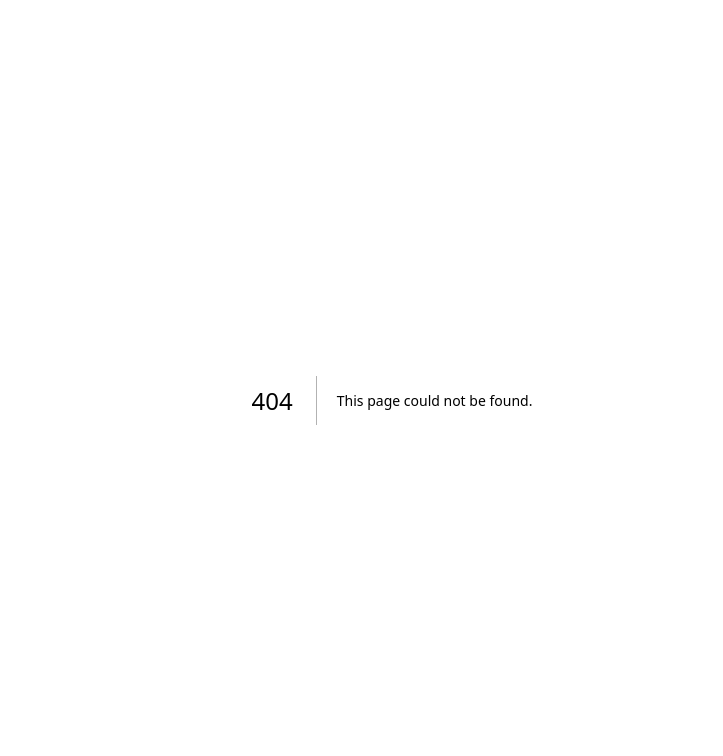
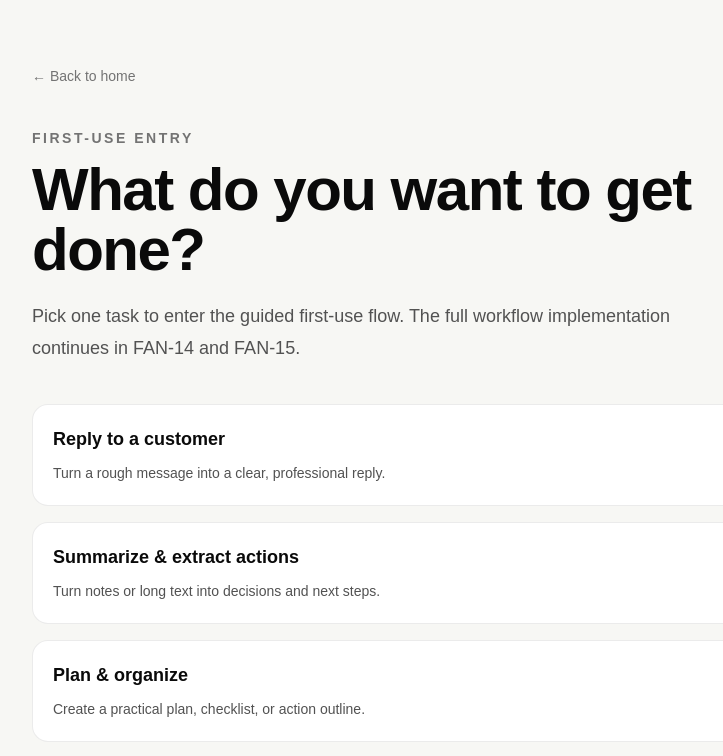
Before and after one commit to YORKFANG-design/ai-for-everyone, a Next.js app: page /start in a window 1280 px wide. Before the commit this address had no page. Shown: the top 756 px of the page, without its empty margins (248-971 px from the left). Built offline with nearby package versions, Linux system fonts and the light colour scheme.

Commit message:
FAN-13: add first-use entry route

```diff
--- /dev/null
+++ b/app/start/page.tsx
@@ -0,0 +1,28 @@
+const tasks = [
+  ["Reply to a customer", "Turn a rough message into a clear, professional reply."],
+  ["Summarize & extract actions", "Turn notes or long text into decisions and next steps."],
+  ["Plan & organize", "Create a practical plan, checklist, or action outline."]
+];
+
+export default function StartPage() {
+  return (
+    <main className="min-h-screen bg-[#f7f7f4] text-neutral-950">
+      <div className="mx-auto max-w-3xl px-6 py-10 sm:py-16">
+        <a href="/" className="text-sm text-neutral-500">← Back to home</a>
+        <p className="mt-10 text-sm font-semibold uppercase tracking-[0.18em] text-neutral-500">First-use entry</p>
+        <h1 className="mt-3 text-4xl font-semibold tracking-tight sm:text-6xl">What do you want to get done?</h1>
+        <p className="mt-5 max-w-2xl text-lg leading-8 text-neutral-600">
+          Pick one task to enter the guided first-use flow. The full workflow implementation continues in FAN-14 and FAN-15.
+        </p>
+        <div className="mt-10 grid gap-4">
+          {tasks.map(([title, body]) => (
+            <div key={title} className="rounded-2xl border border-black/8 bg-white p-5">
+              <h2 className="text-lg font-semibold">{title}</h2>
+              <p className="mt-2 text-sm leading-6 text-neutral-600">{body}</p>
+            </div>
+          ))}
+        </div>
+      </div>
+    </main>
+  );
+}
```
